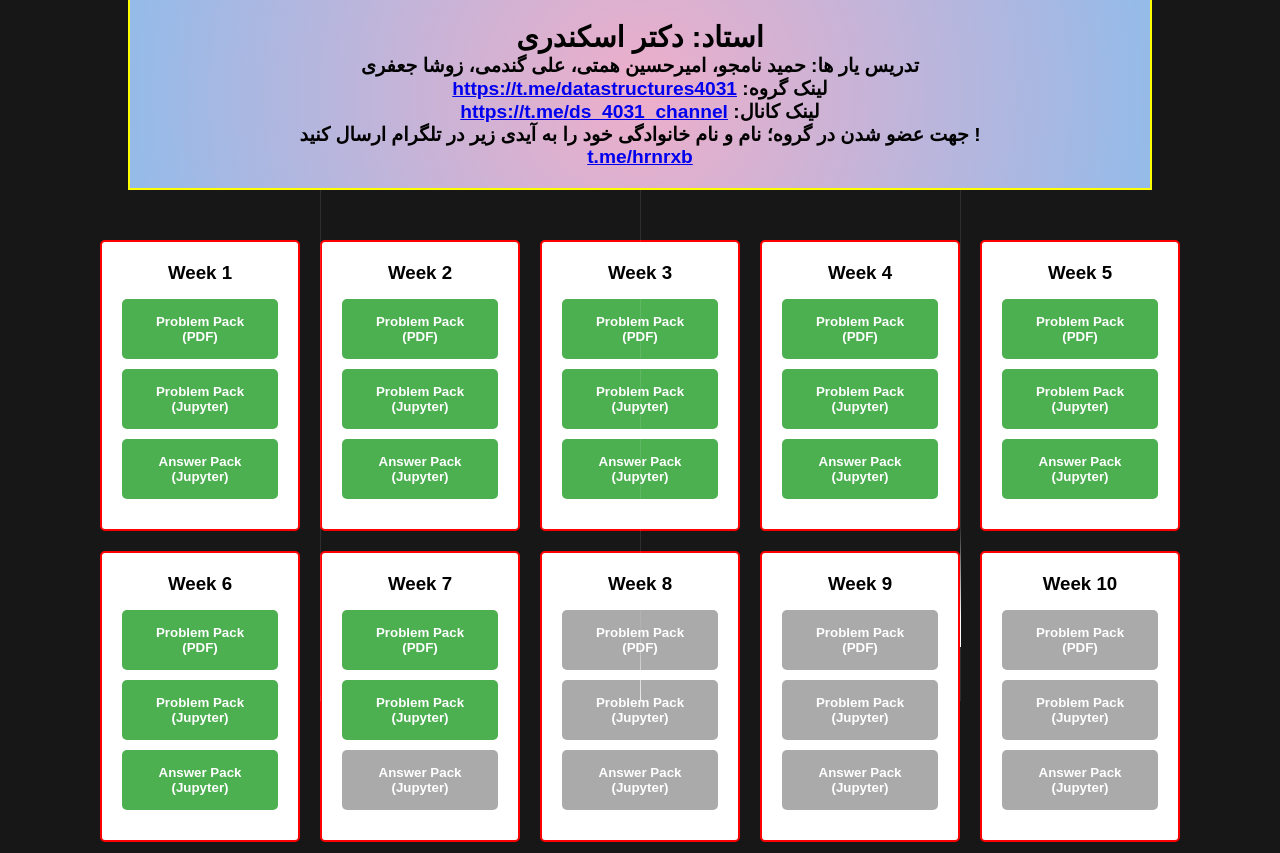
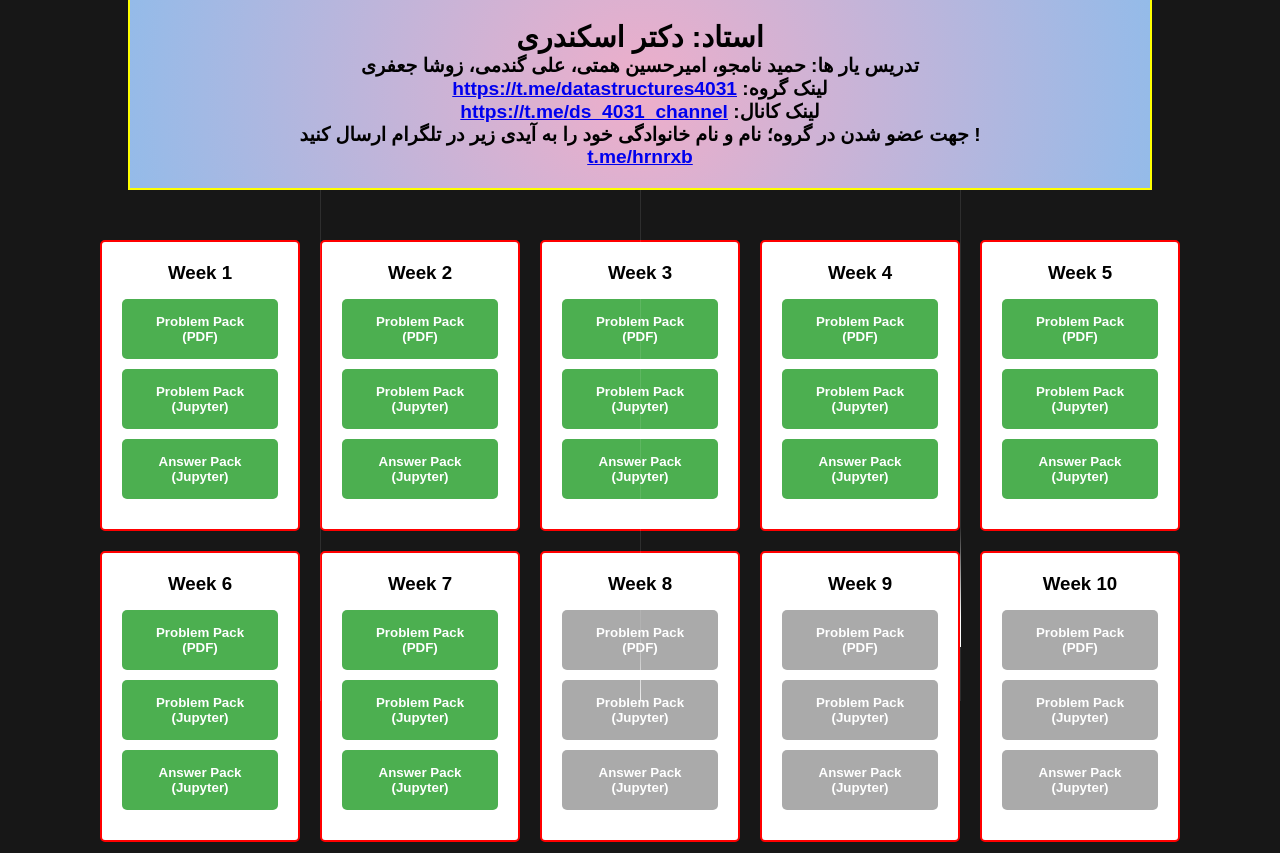
Before and after one commit to Ds-of-Azad-University/Ds-of-Azad-University.github.io, a plain HTML site: page index.html in a window 1280 px wide. Shown: the part 99-952 px from the top of the page. Drawn offline with Linux system fonts and the light colour scheme.

Commit message:
Update index.html

```diff
--- a/index.html
+++ b/index.html
@@ -234,7 +234,7 @@
         <h3>Week 7</h3>
         <button class="active" id="problem-pack-pdf-7">Problem Pack (PDF)</button>
         <button class="active" id="problem-pack-jupyter-7">Problem Pack (Jupyter)</button>
-        <button class="inactive">Answer Pack (Jupyter)</button>
+        <button class="active" id="answer-pack-jupyter-7">Answer Pack (Jupyter)</button>
     </div>
 
     <div class="week-box" id="week8">
@@ -322,7 +322,7 @@
     setDownloadLinks(4, 'https://raw.githubusercontent.com/Ds-of-Azad-University/weekly-homework-public/main/HW.W04.pdf', 'https://raw.githubusercontent.com/Ds-of-Azad-University/weekly-homework-public/refs/heads/main/HW.W04(jupyter%20notebook).rar', 'https://raw.githubusercontent.com/Ds-of-Azad-University/weekly-homework-public/refs/heads/main/A.HW.W04(jupyter%20notebook).rar');
     setDownloadLinks(5, 'https://raw.githubusercontent.com/Ds-of-Azad-University/weekly-homework-public/main/HW.W05.pdf', 'https://raw.githubusercontent.com/Ds-of-Azad-University/weekly-homework-public/refs/heads/main/HW.W05(jupyter%20notebook).rar', 'https://raw.githubusercontent.com/Ds-of-Azad-University/weekly-homework-public/refs/heads/main/A.HW.W05(jupyter%20notebook).rar');
     setDownloadLinks(6, 'https://raw.githubusercontent.com/Ds-of-Azad-University/weekly-homework-public/main/HW.W06.pdf', 'https://raw.githubusercontent.com/Ds-of-Azad-University/weekly-homework-public/refs/heads/main/HW.W06(jupyter%20notebook).rar', 'https://raw.githubusercontent.com/Ds-of-Azad-University/weekly-homework-public/refs/heads/main/A.HW.W06(jupyter%20notebook).rar');
-    setDownloadLinks(7, 'https://raw.githubusercontent.com/Ds-of-Azad-University/weekly-homework-public/main/HW.W07.pdf', 'https://raw.githubusercontent.com/Ds-of-Azad-University/weekly-homework-public/refs/heads/main/HW.W07(jupyter%20notebook).rar', null);
+    setDownloadLinks(7, 'https://raw.githubusercontent.com/Ds-of-Azad-University/weekly-homework-public/main/HW.W07.pdf', 'https://raw.githubusercontent.com/Ds-of-Azad-University/weekly-homework-public/refs/heads/main/HW.W07(jupyter%20notebook).rar', 'https://raw.githubusercontent.com/Ds-of-Azad-University/weekly-homework-public/refs/heads/main/A.HW.W07(jupyter%20notebook).rar');
 </script>
 </script>
 
```
